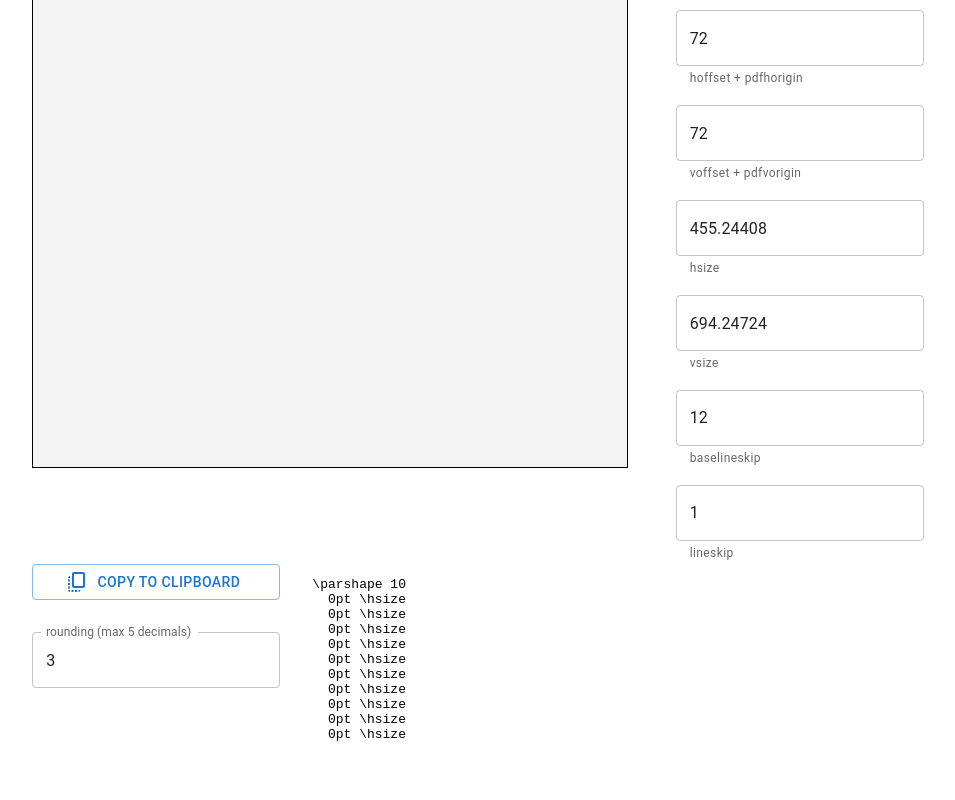
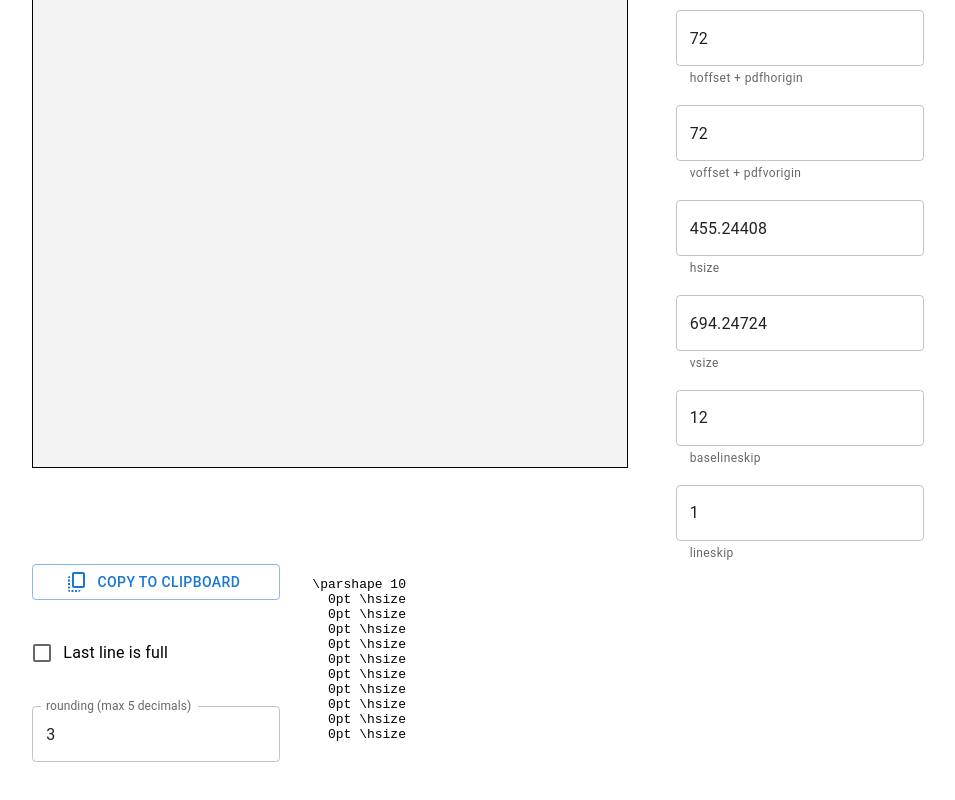
Before and after one commit to tmscer/parshape, a Next.js app: page / in a window 1280 px wide. Shown: the part 570-1370 px from the top of the page, without its empty margins (162-1117 px from the left). Built offline with nearby package versions, Linux system fonts and the light colour scheme.

Commit message:
Add checkbox "Last line is full" to `<Parshape />`

```diff
--- /dev/null
+++ b/components/LabeledCheckbox.js
@@ -0,0 +1,13 @@
+import { Checkbox, FormControlLabel } from "@mui/material";
+
+export default function LabeledCheckbox({ label, checked, onChange }) {
+  const control = (
+    <Checkbox
+      checked={checked}
+      onChange={(e) => onChange(e.target.checked)}
+      inputProps={{ "aria-label": "controlled" }}
+    />
+  );
+
+  return <FormControlLabel control={control} label={label} />;
+}
--- a/components/Parshape.js
+++ b/components/Parshape.js
@@ -1,24 +1,39 @@
 import { Stack, TextField } from "@mui/material";
-import { useMemo } from "react";
+import { useMemo, useState } from "react";
 
 import useClampedNumber from "../hooks/useClampedNumber";
 import floatEq from "../utils/floatEq";
 import CopyToClipboardButton from "./CopyToClipboardButton";
+import LabeledCheckbox from "./LabeledCheckbox";
 
 const DEFAULT_ROUNDING = 3;
 const MAX_ROUNDING = 5;
 
 export default function Parshape({ lines, width }) {
   const [rounding, setRounding] = useRounding(DEFAULT_ROUNDING, MAX_ROUNDING);
+  const [lastLineIsFullLine, setLastLineIsFullLine] = useState(false);
+
+  const augmentedLines = useMemo(() => {
+    if (lastLineIsFullLine) {
+      return [...lines, [0, 0]];
+    }
+
+    return lines;
+  }, [lines, lastLineIsFullLine]);
+
   const parshape = useMemo(
-    () => createParshapeFromLines(lines, { width, rounding }),
-    [lines, width, rounding]
+    () => createParshapeFromLines(augmentedLines, { width, rounding }),
+    [augmentedLines, width, rounding]
   );
 
   return (
     <Stack direction="row" gap={4} alignItems="flex-start">
       <Stack direction="column" gap={4}>
         <CopyToClipboardButton value={parshape} />
+        <LastLineIsFullLineCheckBox
+          checked={lastLineIsFullLine}
+          onChange={setLastLineIsFullLine}
+        />
         <RoundingField
           value={rounding}
           onChange={setRounding}
@@ -30,6 +45,10 @@ export default function Parshape({ lines, width }) {
       </div>
     </Stack>
   );
+}
+
+function LastLineIsFullLineCheckBox(props) {
+  return <LabeledCheckbox {...props} label="Last line is full" />;
 }
 
 function RoundingField({ value, onChange, maxRounding }) {
```
